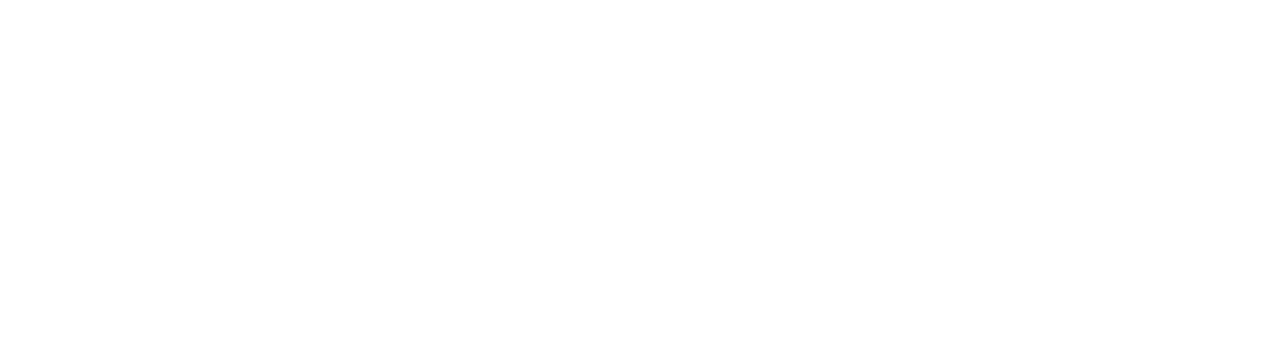
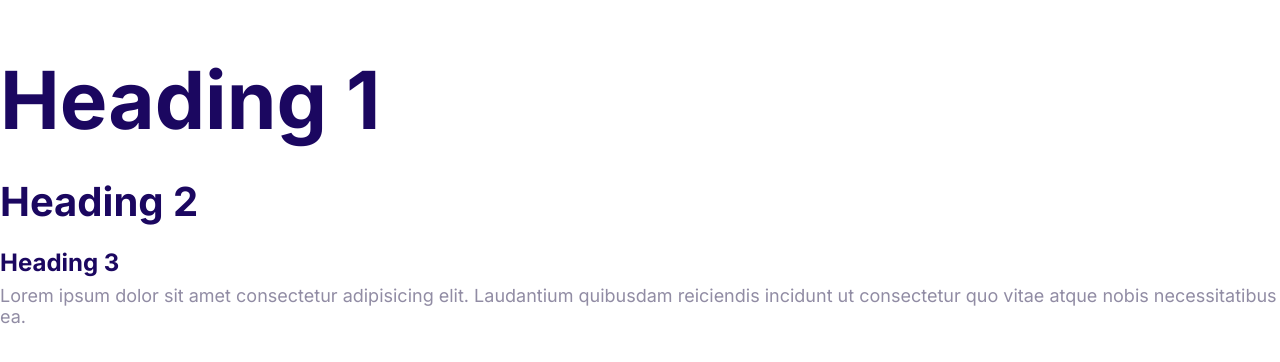
Before and after one commit to AliHaider14000/HostingWebsite, a plain HTML site: page index.html in a window 1280 px wide. Drawn offline with Linux system fonts and the light colour scheme.

Commit message:
Define the styles for the fonts.

```diff
--- a/css/styles.css
+++ b/css/styles.css
@@ -1,3 +1,7 @@
+html {
+    font-size: 62.5%;
+}
+
 :root {
     --color-primary: #2584ff;
     --color-secondary: #00d9ff;
@@ -6,5 +10,46 @@
     --color-body: #918ca4;
 }
 body {
-    color: var(--color-accent);
+    font-family: 'Inter', Impact, Arial, sans-serif;
+    color: var(--color-body);
+    font-size: 2.4rem;
 }
+
+h1, h2, h3 {
+    color: var(--color-headings);
+    margin-bottom: 1rem;
+}
+
+h1 {
+    font-size: 7rem;
+}
+
+h2 {
+    font-size: 4rem;
+}
+
+h3 {
+    font-size: 3rem;
+}
+
+p {
+    margin-top: 0;
+}
+
+@media screen and (min-width: 1024px){
+    body {
+        font-size: 1.8rem;
+    }
+
+    h1 {
+        font-size: 8rem;
+    }
+
+    h2 {
+        font-size: 4rem;
+    }
+
+    h3 {
+        font-size: 2.4rem;
+    }
+}
--- a/index.html
+++ b/index.html
@@ -5,9 +5,18 @@
     <meta http-equiv="X-UA-Compatible" content="IE=edge">
     <meta name="viewport" content="width=device-width, initial-scale=1.0">
     <title>Document</title>
+    <link rel="preconnect" href="https://fonts.googleapis.com">
+<link rel="preconnect" href="https://fonts.gstatic.com" crossorigin>
+<link href="https://fonts.googleapis.com/css2?family=Inter:wght@400;700&display=swap" rel="stylesheet">
     <link rel="stylesheet" href="css/normalize.css">
     <link rel="stylesheet" href="css/styles.css">
+
 </head>
 <body>
+    <h1>Heading 1</h1>
+    <h2>Heading 2</h2>
+    <h3>Heading 3</h3>
+    <p>Lorem ipsum dolor sit amet consectetur adipisicing elit. Laudantium quibusdam reiciendis incidunt ut consectetur quo vitae atque nobis necessitatibus ea.</p>
+
 </body>
 </html>
```
